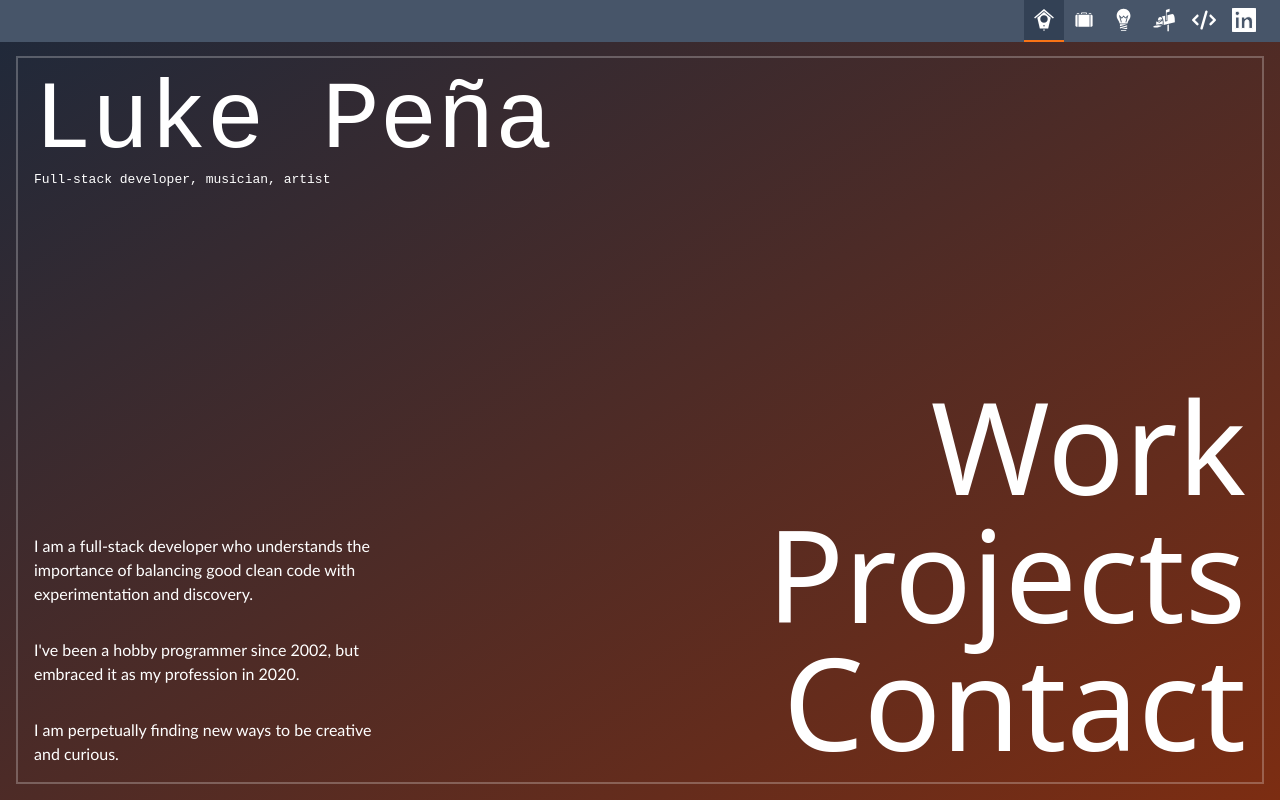
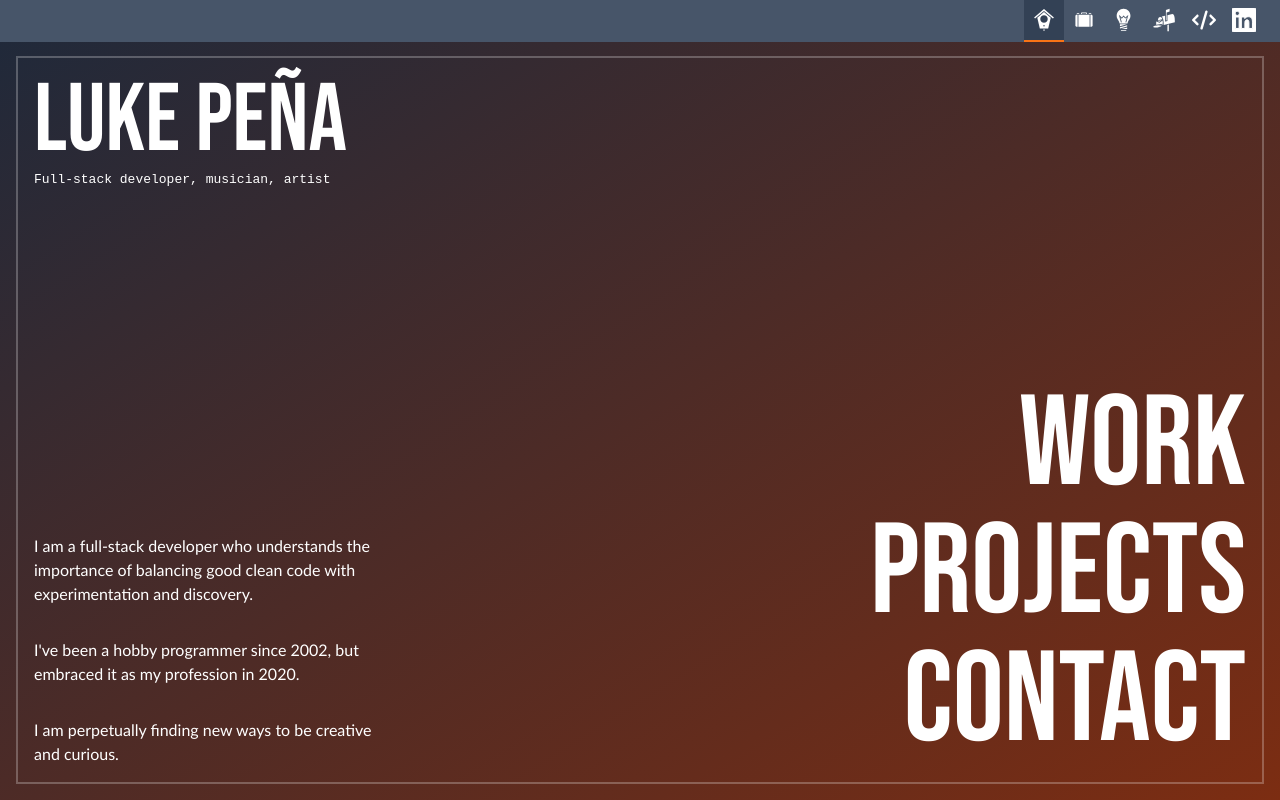
Before and after one commit to luketpena/portfolio-2024, a React (Vite) app: page / in a window 1280 px wide. Built offline with nearby package versions, Linux system fonts and the light colour scheme.

Commit message:
feat: new font for titles

```diff
--- a/src/index.css
+++ b/src/index.css
@@ -13,9 +13,18 @@ p {
   font-family: 'Calibri', sans-serif;
 }
 
-h1,
-h2,
 h3,
-h4 {
+h4,
+h2 {
   font-family: monospace;
 }
+
+h1,
+.font-title {
+  font-family: 'Bebas Neue';
+}
+
+@font-face {
+  font-family: 'Bebas Neue';
+  src: url('./assets/fonts/Bebas_Neue/BebasNeue-Regular.ttf'); /* IE9 Compat Modes */
+}
--- a/src/pages/HomePage/HomePage.tsx
+++ b/src/pages/HomePage/HomePage.tsx
@@ -45,7 +45,7 @@ export const HomePage: React.FC = () => {
           {links.map((link) => (
             <NavLink
               to={link.to}
-              className="text-white hover:-translate-x-8 hover:text-orange-500 transition-all"
+              className="text-white hover:-translate-x-8 hover:text-orange-500 transition-all font-title"
             >
               {link.label}
             </NavLink>
```
Also changed, not shown: src/assets/fonts/Bebas_Neue/BebasNeue-Regular.ttf (added), src/assets/fonts/Bebas_Neue/OFL.txt (added), 1 other file (tests, documents, lock files or other folders).
